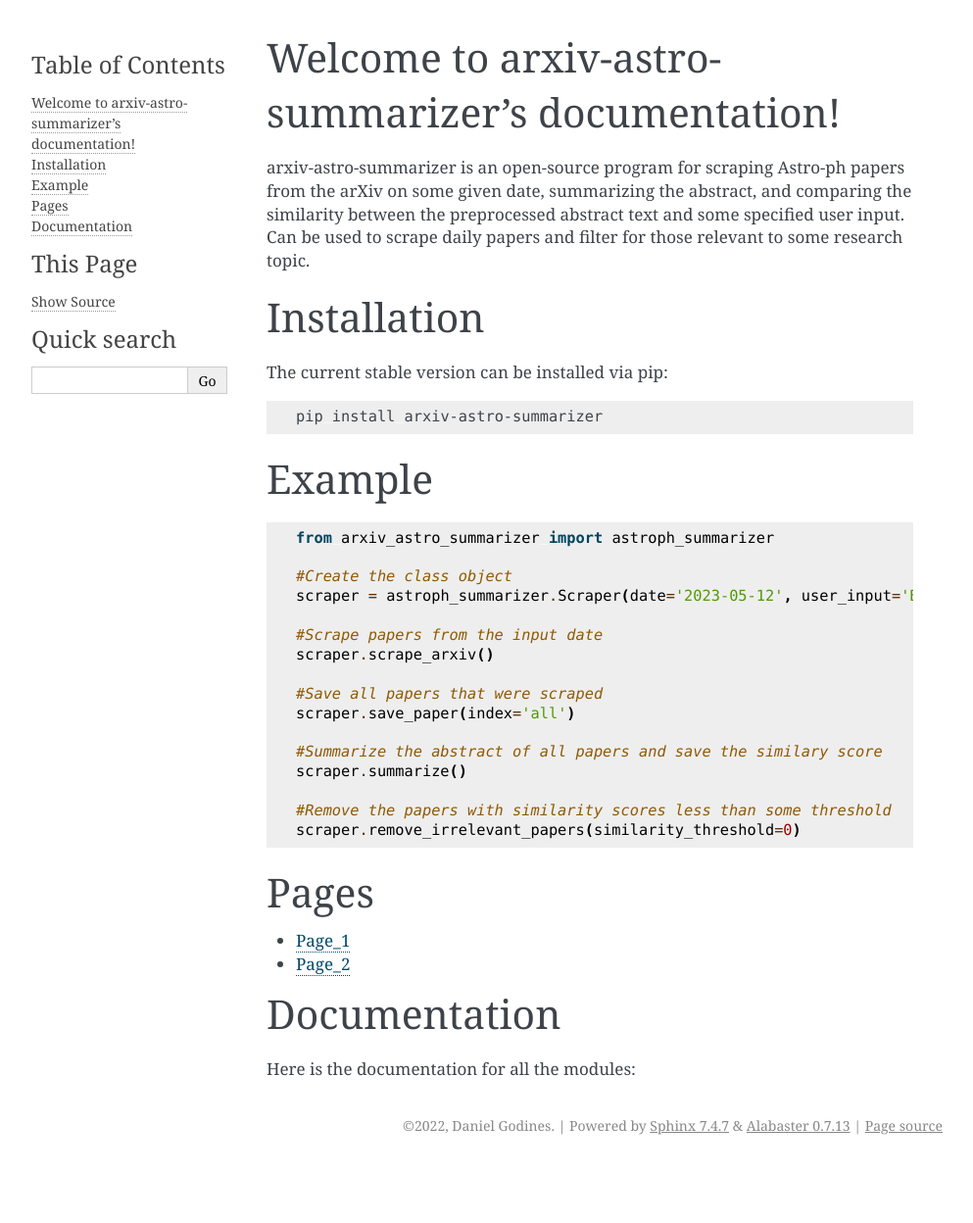
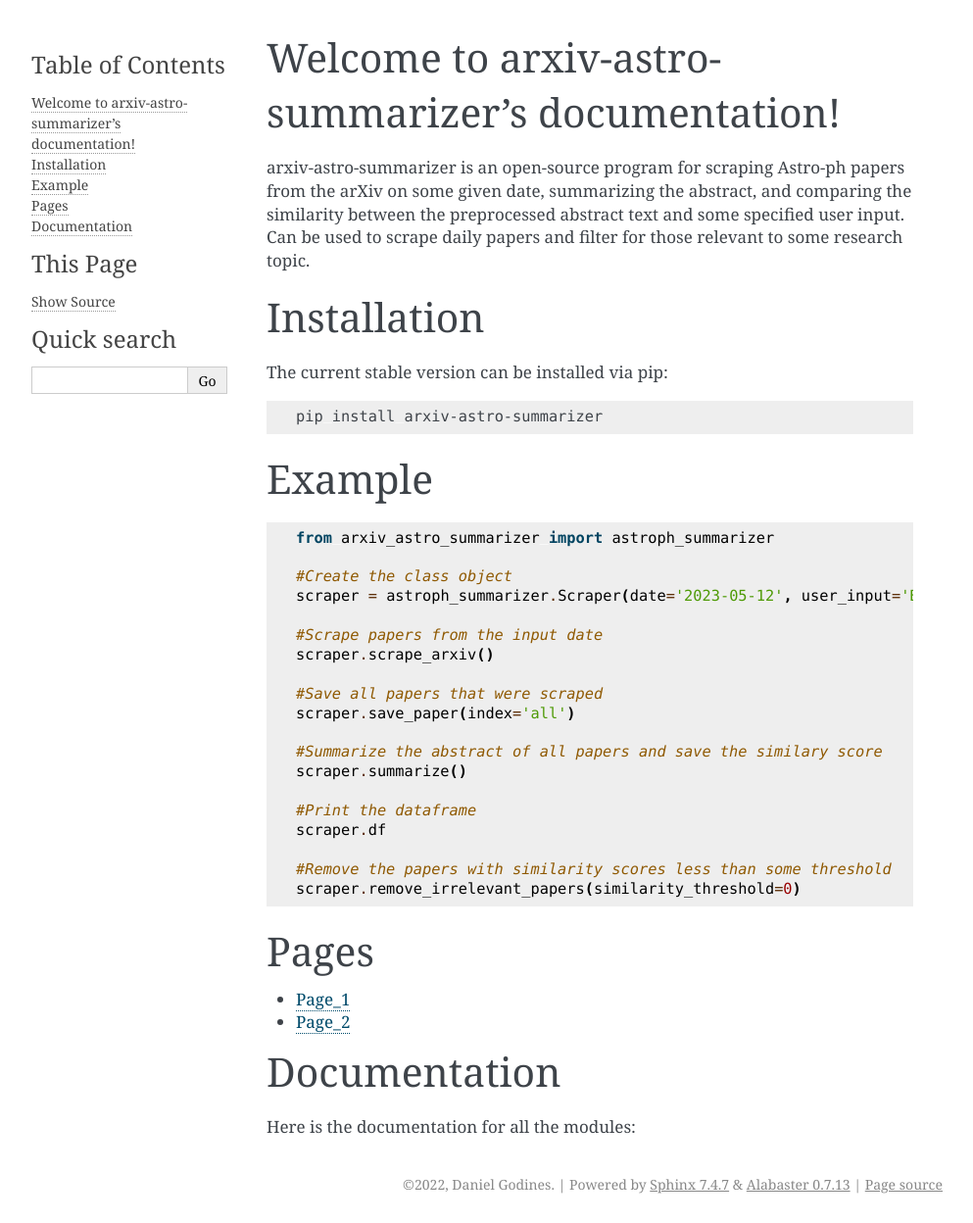
Before and after one commit to Professor-G/arxiv-astro-summarizer, a Sphinx documentation site: the page built from docs/index.rst, in a window 1280 px wide. Shown: the whole page at 98% size, without its empty margins (148-1141 px from the left). Built offline with Sphinx 7.4.7, drawn with Linux system fonts in a browser that asks for light colours; pages that are not in the unit, such as notebooks, are missing from menus; before the commit the page ends 1188 px from its top, so only the background shows below that.

Commit message:
update docs

```diff
--- a/docs/index.rst
+++ b/docs/index.rst
@@ -35,6 +35,9 @@
    #Summarize the abstract of all papers and save the similary score
    scraper.summarize()
 
+   #Print the dataframe
+   scraper.df
+
    #Remove the papers with similarity scores less than some threshold
    scraper.remove_irrelevant_papers(similarity_threshold=0)
 
```
